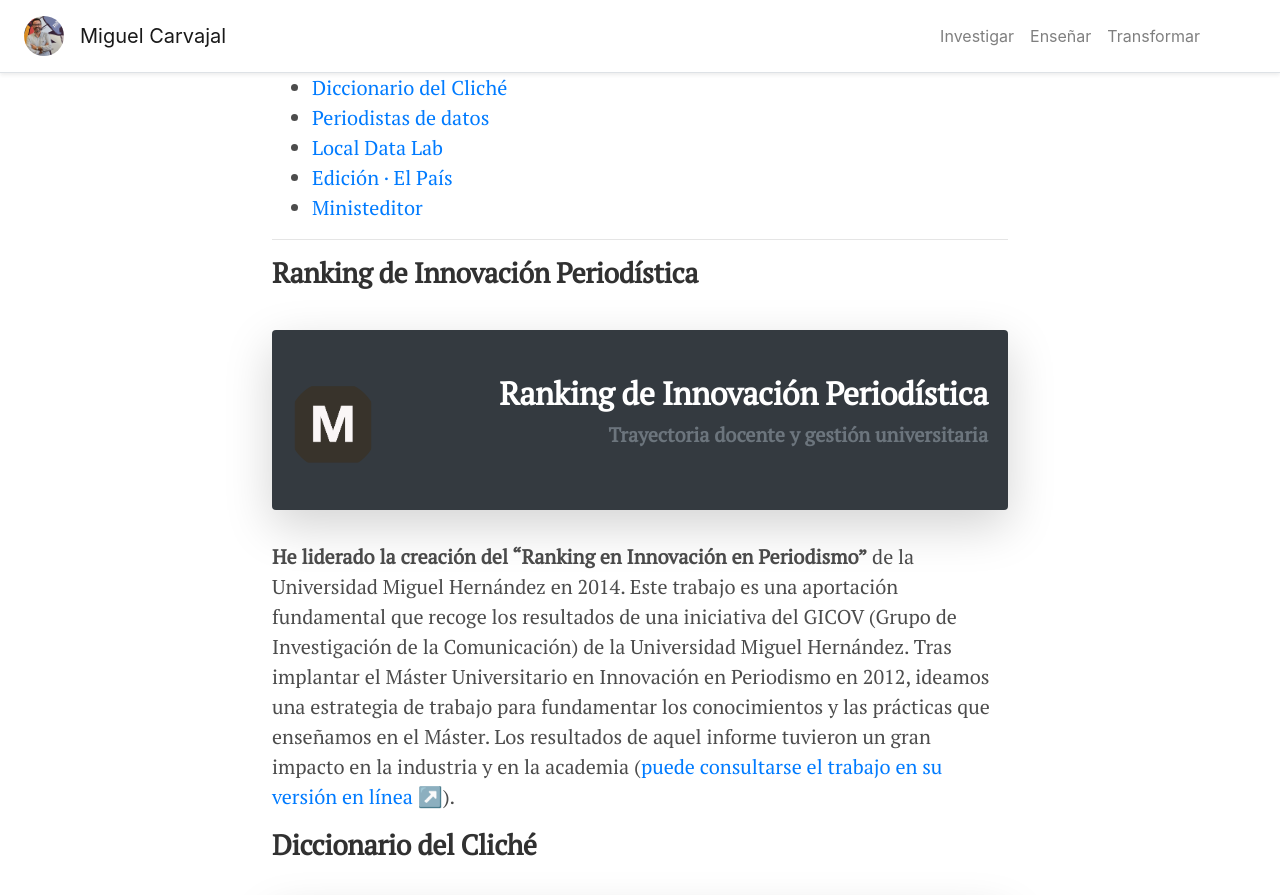
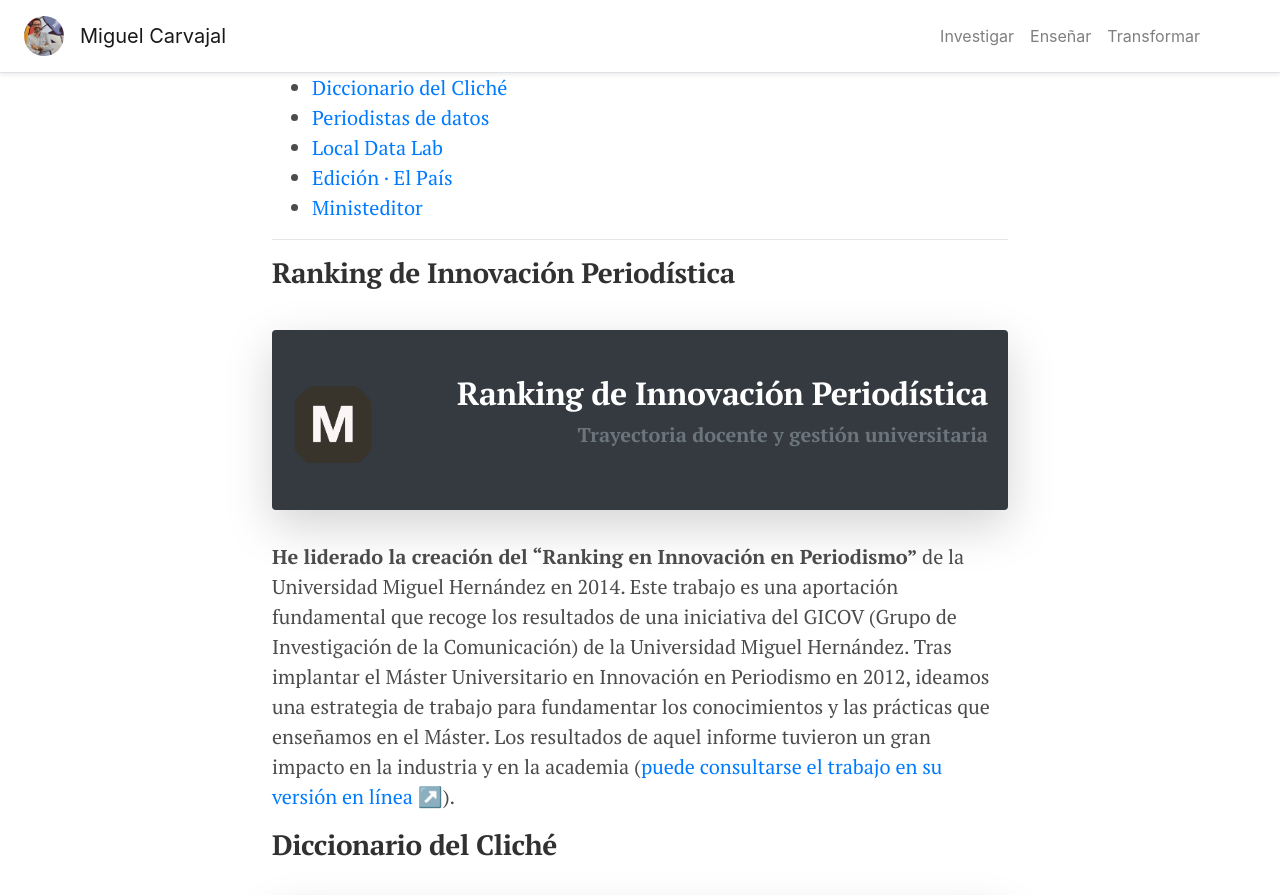
Before and after one commit to miguelcarvajal/miguelcarvajal.github.io, a Jekyll site: the page built from _pages/transformar.md, in a window 1280 px wide and 900 px high, scrolled down 326 px. Shown: the top 895 px of the window. Built offline with Jekyll 4.4.1, drawn with Linux system fonts in a browser that asks for light colours.

```diff
--- a/_includes/header.html
+++ b/_includes/header.html
@@ -9,6 +9,7 @@
     <meta name="keywords" content="periodismo, universidad, innovación, máster, educación, elche, emprendedores">
     <link href="https://gmpg.org/xfn/11" rel="profile">
     <link href="https://fonts.googleapis.com/css?family=PT+Serif&display=swap" rel="stylesheet">
+    <link rel="stylesheet" href="http://fonts.googleapis.com/css?family=PT+Serif:400,400italic,700|PT+Sans:400">
     <link href="{{ site.baseurl }}/assets/css/style.css" rel="stylesheet">
     <link rel="stylesheet" href="https://blackrockdigital.github.io/startbootstrap-resume/vendor/fontawesome-free/css/all.min.css">
 
```
